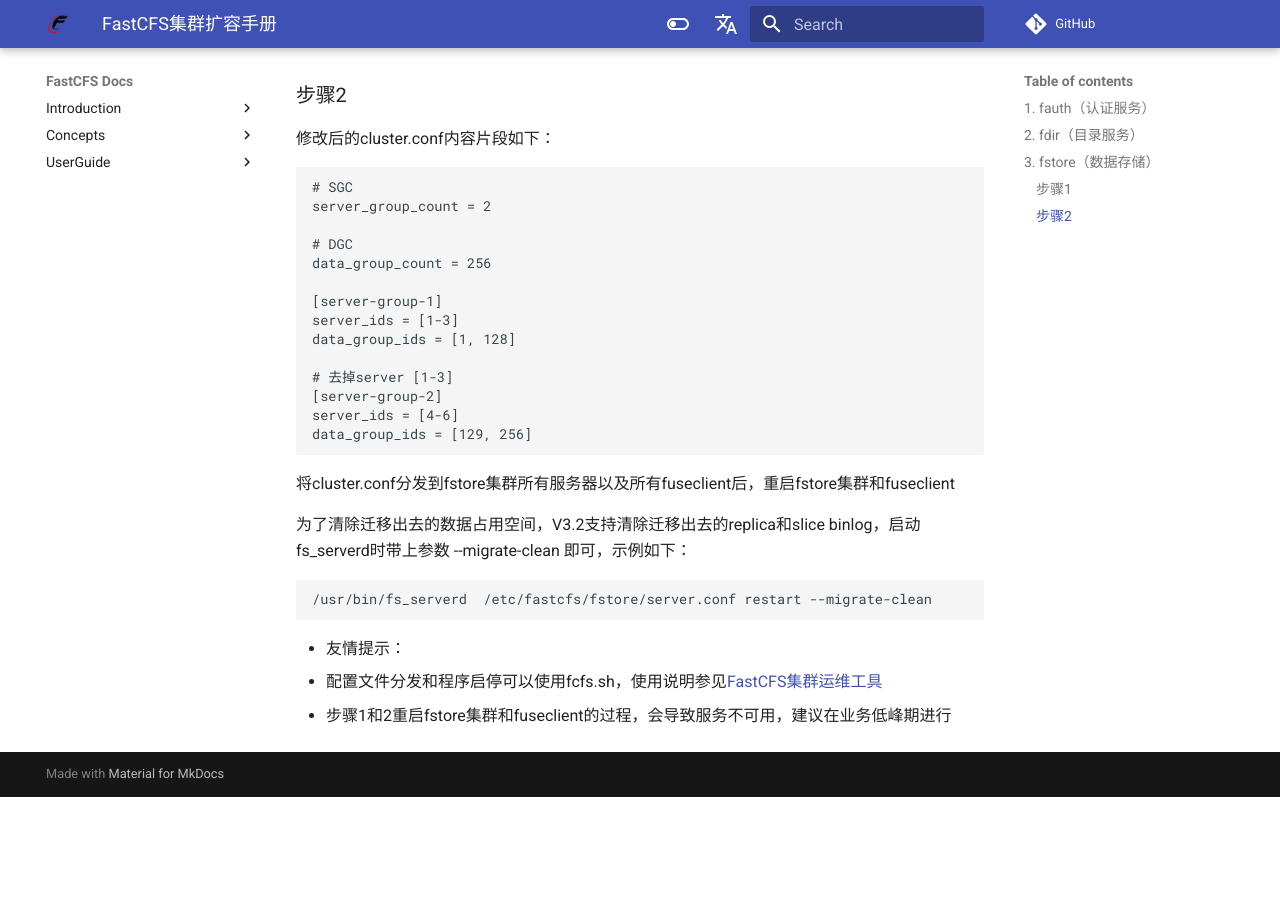
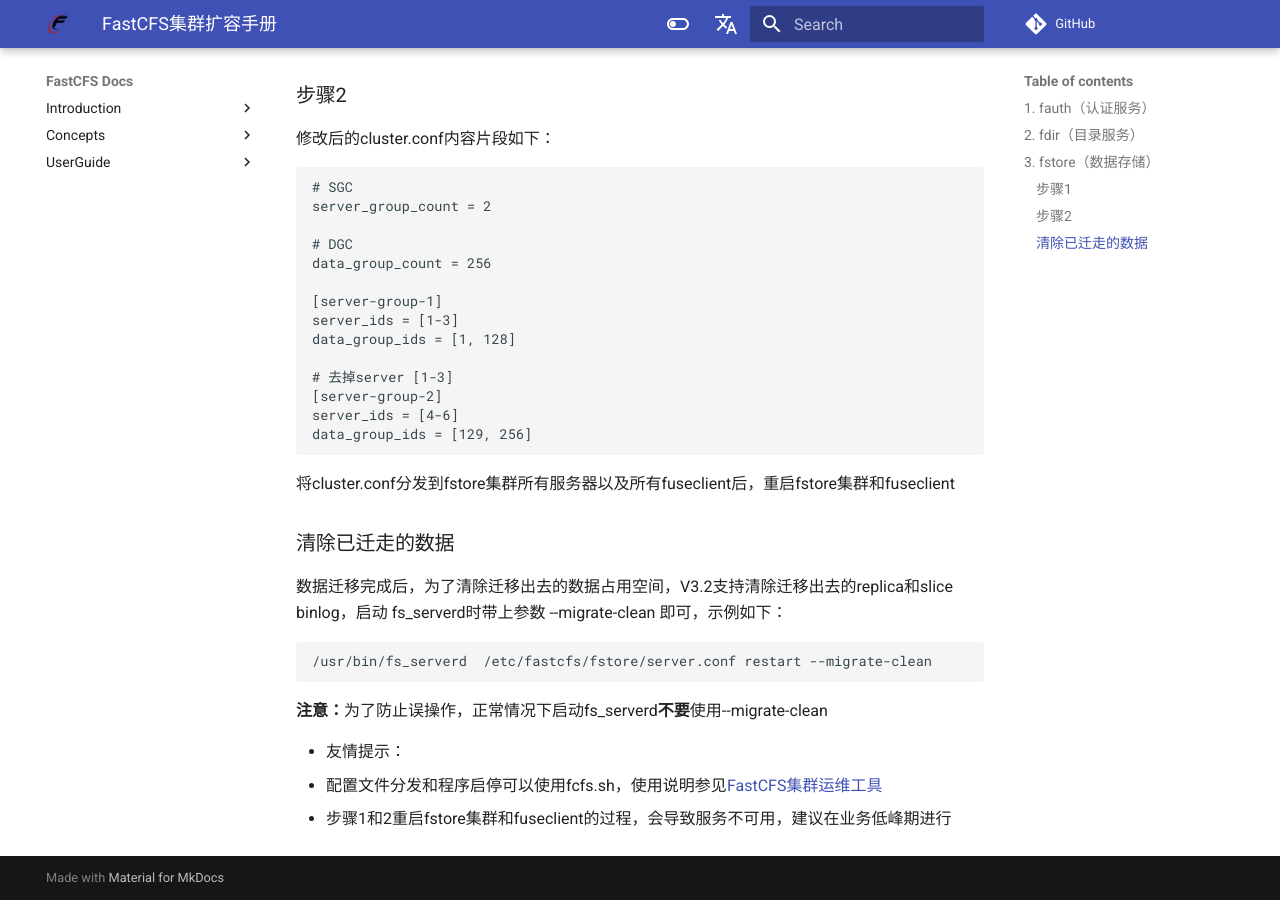
Before and after one commit to happyfish100/FastCFS, an MkDocs documentation site: the page built from docs/cluster-expansion-zh_CN.md, in a window 1280 px wide and 900 px high, scrolled down 2692 px. Built offline with MkDocs 1.6.1 and Material for MkDocs 9.7.7, drawn with Linux system fonts in a browser that asks for light colours; comment, search, counter and statistics services are not loaded; the version menu is left out; before the commit the page ends 3489 px from its top, so only the background shows below that.

Commit message:
cluster-expansion-zh_CN.md refined v5

````diff
--- a/docs/cluster-expansion-zh_CN.md
+++ b/docs/cluster-expansion-zh_CN.md
@@ -133,11 +133,14 @@ data_group_ids = [129, 256]
 
 将cluster.conf分发到fstore集群所有服务器以及所有fuseclient后，重启fstore集群和fuseclient
 
-为了清除迁移出去的数据占用空间，V3.2支持清除迁移出去的replica和slice binlog，启动 fs_serverd时带上参数 --migrate-clean 即可，示例如下：
+### 清除已迁走的数据
+数据迁移完成后，为了清除迁移出去的数据占用空间，V3.2支持清除迁移出去的replica和slice binlog，启动 fs_serverd时带上参数 --migrate-clean 即可，示例如下：
 ```
 /usr/bin/fs_serverd  /etc/fastcfs/fstore/server.conf restart --migrate-clean
 ```
 
+**注意：**为了防止误操作，正常情况下启动fs_serverd**不要**使用--migrate-clean
+
 * 友情提示：
    * 配置文件分发和程序启停可以使用fcfs.sh，使用说明参见[FastCFS集群运维工具](fcfs-ops-tool-zh_CN.md)
    * 步骤1和2重启fstore集群和fuseclient的过程，会导致服务不可用，建议在业务低峰期进行
````
